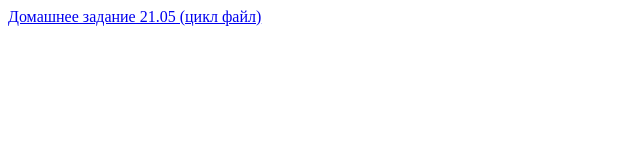
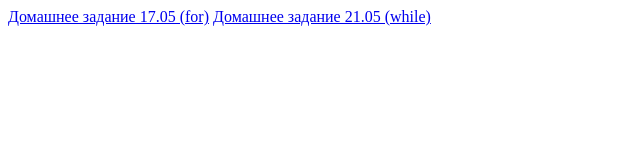
Before and after one commit to IrynaVynnychenko/While-homework-21.05, a plain HTML site: page index.html in a window 1280 px wide. Shown: the whole page, without its empty margins (0-640 px from the left). Drawn offline with Linux system fonts and the light colour scheme.

Commit message:
push changes

```diff
--- a/index.html
+++ b/index.html
@@ -9,7 +9,8 @@
 </head>
 
 <body>
-    <a href="./homework-21-05/"> Домашнее задание 21.05 (цикл файл)</a>
+    <a href="./homework-17-05/"> Домашнее задание 17.05 (for)</a>
+    <a href="./homework-21-05/"> Домашнее задание 21.05 (while)</a>
 </body>
 
 </html>
```
Also changed, not shown: homework-17-05/index.html (+1 -0 lines), homework-21-05/index.html (+1 -0 lines).
